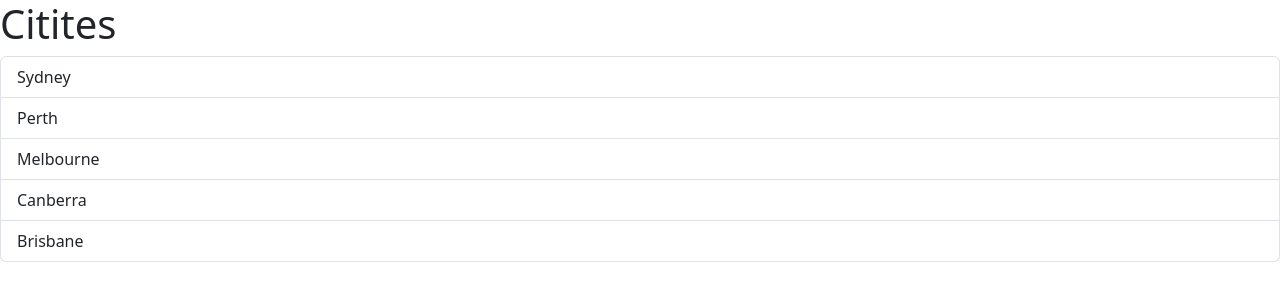
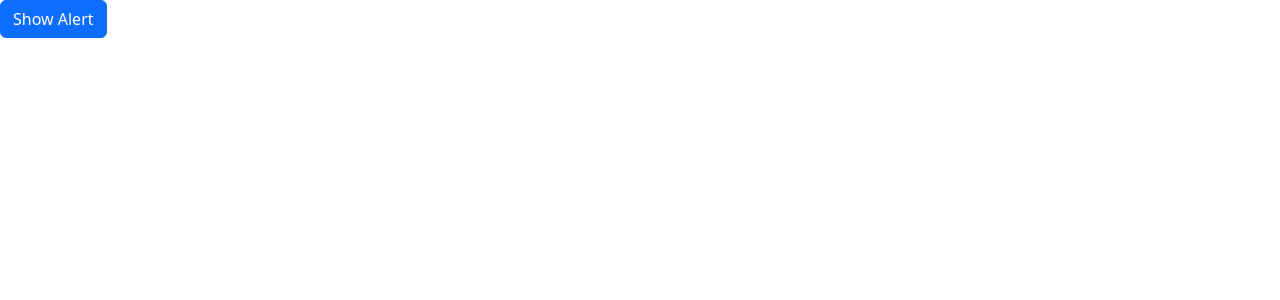
Before and after one commit to Froxzen/todo, a React (Vite) app: page / in a window 1280 px wide. Shown: the top 300 px of the page. Built offline with nearby package versions, Linux system fonts and the light colour scheme.

Commit message:
Add Alert and Button components; update App to use them for alert functionality

```diff
--- a/src/App.tsx
+++ b/src/App.tsx
@@ -1,11 +1,24 @@
-import ListGroup from "./components/ListGroup";
+import { Alert } from "./components/Alert";
+import { Button } from "./components/Button";
+import { useState } from "react";
 
 function App() {
-let items = ["Sydney", "Perth", "Melbourne", "Canberra", "Brisbane"];
+	const [alertVisible, setAlertVisibility] = useState(false);
 
 	return (
 		<div>
-			<ListGroup items={items} heading={"Citites"} />
+			{alertVisible && <Alert onClose={() => setAlertVisibility(false)}>My Alert</Alert>}
+			<Button
+				className="primary"
+				onClick={() => setAlertVisibility(true)}
+			>Show Alert</Button>
+			{/* <Button className="success" />
+			<Button className="danger" />
+			<Button className="warning" />
+			<Button className="info" />
+			<Button className="light" />
+			<Button className="dark" />
+			<Button className="link" /> */}
 		</div>
 	);
 }
--- /dev/null
+++ b/src/components/Alert.tsx
@@ -0,0 +1,18 @@
+import { type ReactNode } from 'react'
+
+interface Props {
+	children: ReactNode;
+	onClose: () => void;
+}
+
+export const Alert = ({children, onClose}: Props) => {
+
+  return (
+		<div className="alert alert-primary alert-dismissible fade show" role="alert">
+			{children}
+			<button type="button" className="btn-close" data-bs-dismiss="alert" aria-label="Close" onClick={onClose}></button>
+		</div>
+  );
+}
+
+export default Alert
--- /dev/null
+++ b/src/components/Button.tsx
@@ -0,0 +1,19 @@
+import type { ReactNode } from "react";
+
+interface Props {
+	className: "primary" | "secondary";
+	children: ReactNode;
+	onClick: () => void;
+}
+
+export const Button = ({className,onClick, children}: Props) => {
+	const type = `btn btn-${className}`;
+
+	return (
+		<>
+			<button type="button" className={type} onClick={onClick}>
+				{children}
+			</button>
+		</>
+	);
+};
--- a/src/components/ListGroup.tsx
+++ b/src/components/ListGroup.tsx
@@ -3,10 +3,13 @@ import { useState } from "react";
 interface Props {
 	items: string[];
 	heading: string;
+	onSelectItem: (item: string) => void;
 }
 
-function ListGroup({ items, heading }: Props) {
+function ListGroup({ items, heading, onSelectItem }: Props) {
 	const [selectedIndex, setSelectedIndex] = useState(-1);
+
+	heading = "";
 
 	return (
 		<>
@@ -22,7 +25,10 @@ function ListGroup({ items, heading }: Props) {
 								? "list-group-item active"
 								: "list-group-item"
 						}
-						onClick={() => setSelectedIndex(index)}
+						onClick={() => {
+							setSelectedIndex(index);
+							onSelectItem(item);
+						}}
 					>
 						{item}
 					</li>
```
